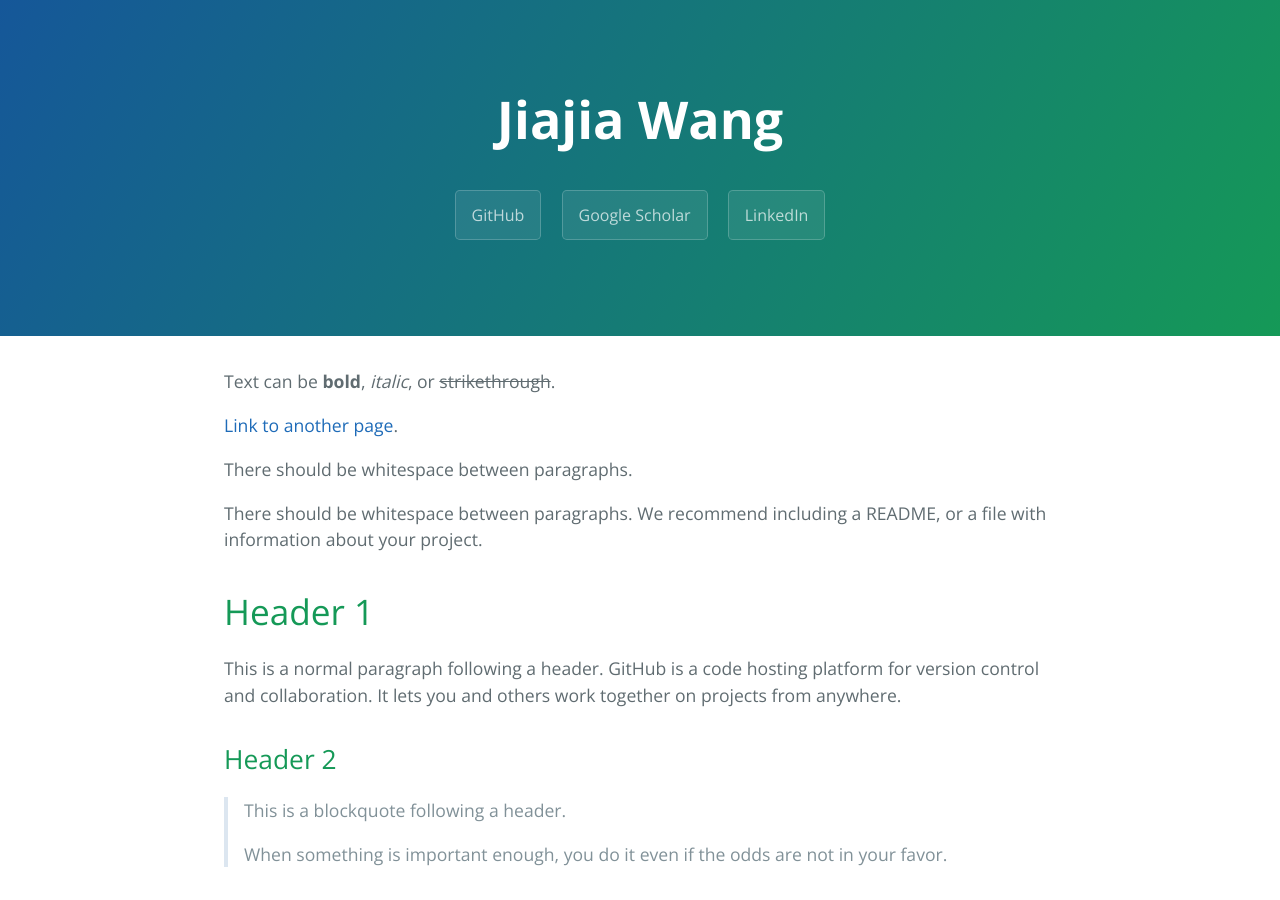
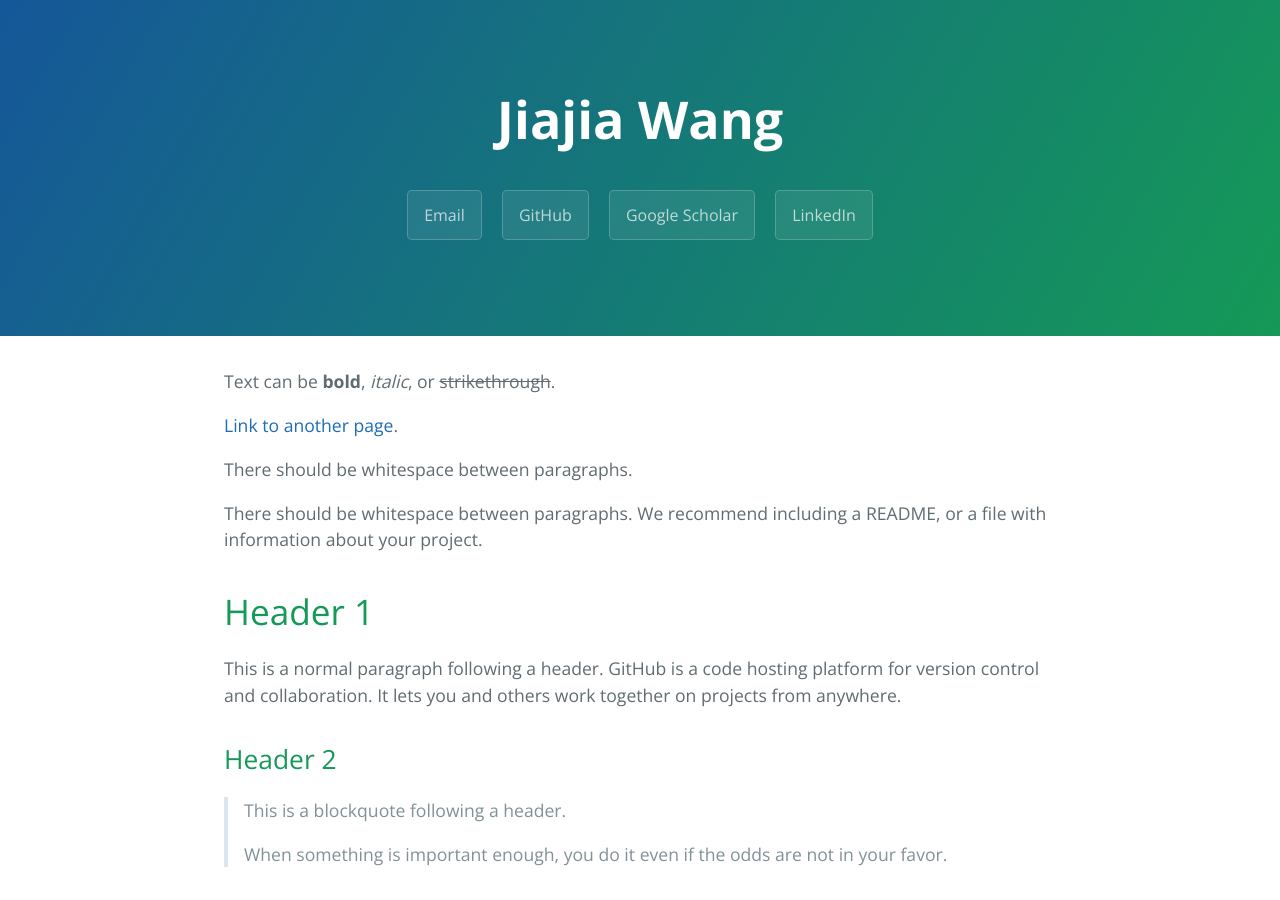
Before and after one commit to additionjj/jiajia_website, a Jekyll site: the page built from index.md, in a window 1280 px wide and 900 px high. Built offline with Jekyll 4.4.1, drawn with Linux system fonts in a browser that asks for light colours.

Commit message:
Update default.html

```diff
--- a/_layouts/default.html
+++ b/_layouts/default.html
@@ -18,7 +18,7 @@
    <header class="page-header" role="banner">
   <h1 class="project-name">{{ site.title }}</h1>
   <h2 class="project-tagline">{{ site.description }}</h2>
-
+  <a href="mailto:jiw133@ucsd.edu" class="btn">Email</a>
   <a href="https://github.com/additionjj" class="btn">GitHub</a>
   <a href="https://scholar.google.com/citations?user=0Dnt4wgAAAAJ&hl=en" class="btn">Google Scholar</a>
   <a href="https://www.linkedin.com/in/jiajia-wang-610131253/" class="btn">LinkedIn</a>
```
